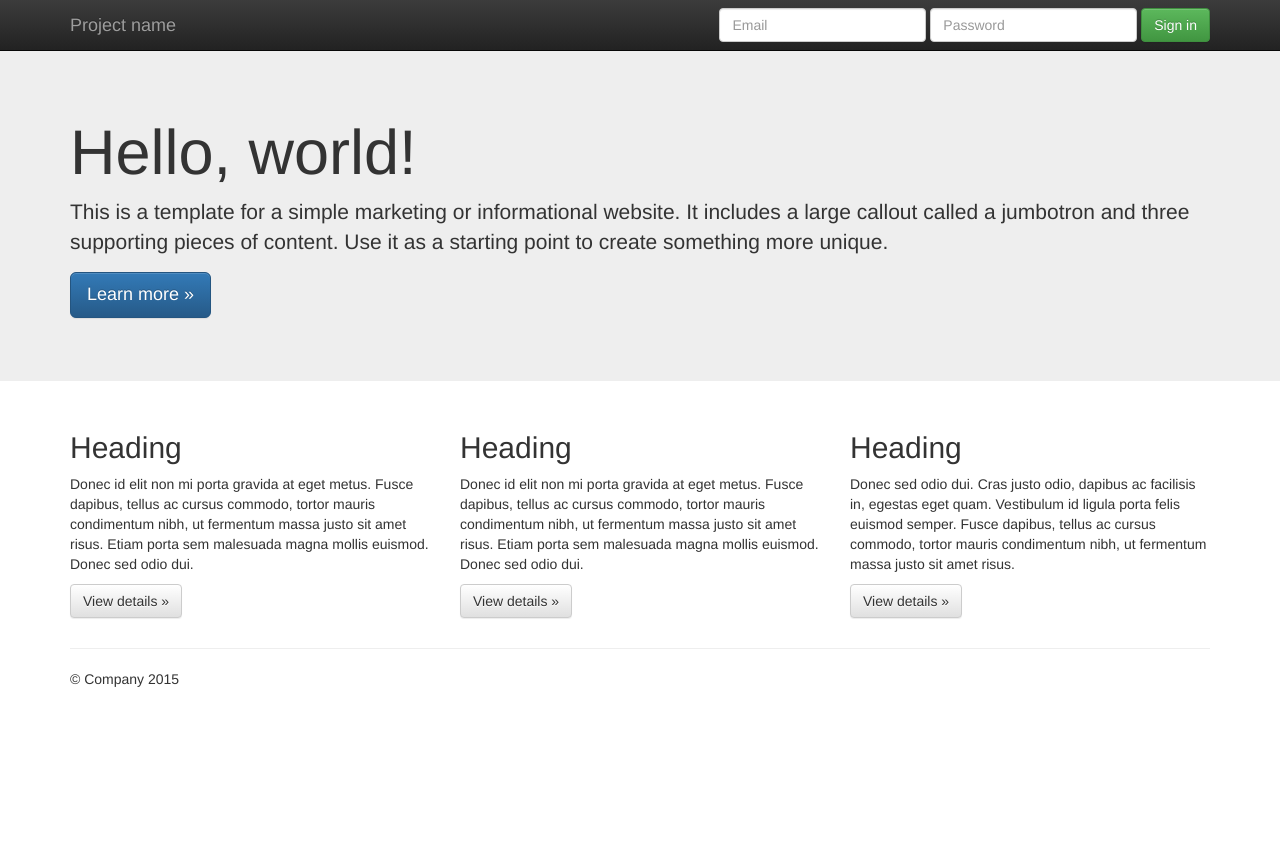
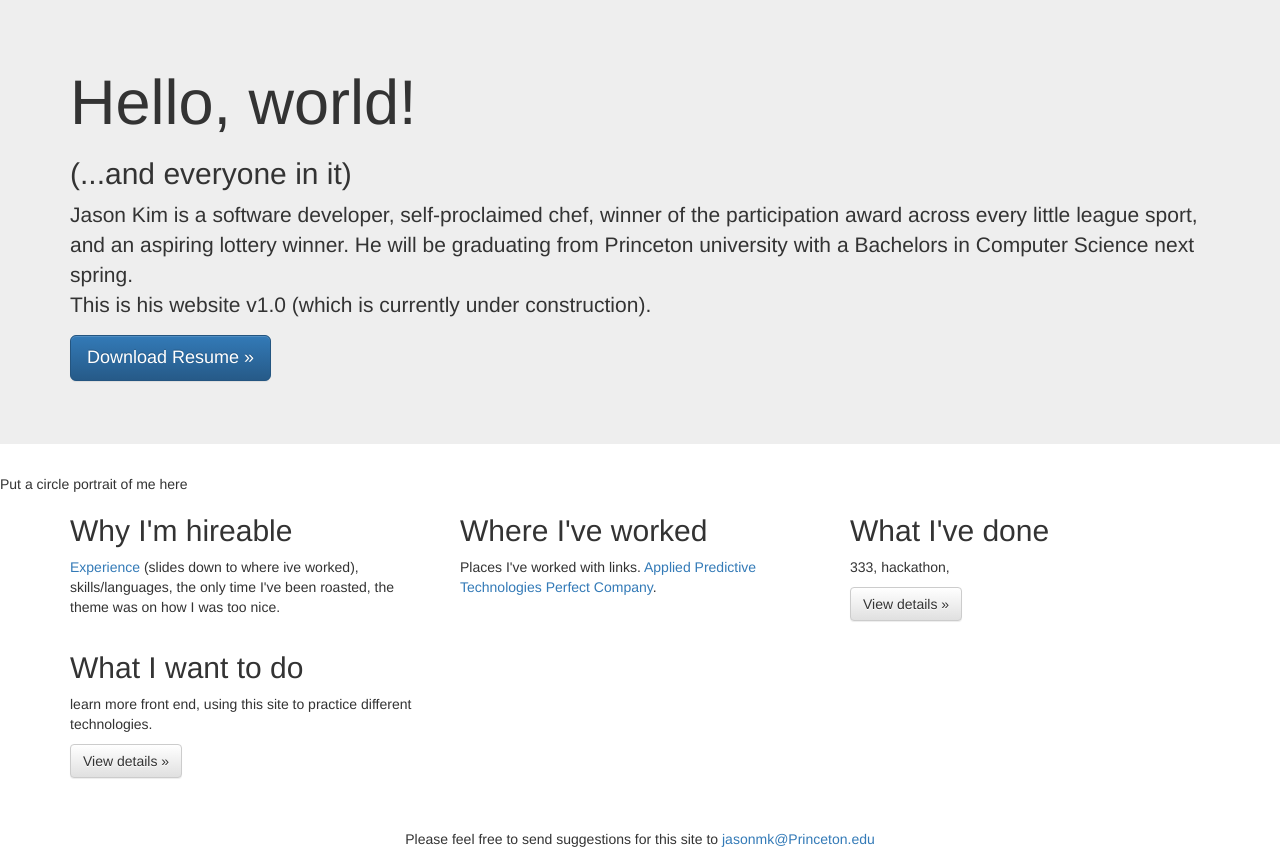
Before and after one commit to Jasonmk47/Website, a plain HTML site: page index.html in a window 1280 px wide. Before the commit the page ends 800 px from the top, so only its background shows below. Drawn offline with Linux system fonts and the light colour scheme.

Commit message:
Add preliminary content

```diff
--- a/content/css/main.css
+++ b/content/css/main.css
@@ -1,4 +1,25 @@
+html {
+	height: 100%;
+}
+
 body {
-    padding-top: 50px;
-    padding-bottom: 20px;
+	height: 100%;
 }
+
+
+.inner-content{
+	height: 100%;
+	display: flex;
+	flex-direction: column;
+}
+
+.content{
+	flex: 1;
+}
+
+footer {
+	padding-right: 15px;
+    padding-left: 15px;
+    margin-right: auto;
+    margin-left: auto;
+}
--- a/index.html
+++ b/index.html
@@ -3,7 +3,7 @@
     <head>
         <meta charset="utf-8">
         <meta http-equiv="X-UA-Compatible" content="IE=edge,chrome=1">
-        <title></title>
+        <title>Jason Kim</title>
         <meta name="description" content="">
         <meta name="viewport" content="width=device-width, initial-scale=1">
         <link rel="apple-touch-icon" href="content/img/apple-touch-icon.png">
@@ -15,66 +15,55 @@
         <script src="scripts/modernizr-2.8.3-respond-1.4.2.min.js"></script>
     </head>
     <body>
-    <nav class="navbar navbar-inverse navbar-fixed-top" role="navigation">
-      <div class="container">
-        <div class="navbar-header">
-          <button type="button" class="navbar-toggle collapsed" data-toggle="collapse" data-target="#navbar" aria-expanded="false" aria-controls="navbar">
-            <span class="sr-only">Toggle navigation</span>
-            <span class="icon-bar"></span>
-            <span class="icon-bar"></span>
-            <span class="icon-bar"></span>
-          </button>
-          <a class="navbar-brand" href="#">Project name</a>
-        </div>
-        <div id="navbar" class="navbar-collapse collapse">
-          <form class="navbar-form navbar-right" role="form">
-            <div class="form-group">
-              <input type="text" placeholder="Email" class="form-control">
-            </div>
-            <div class="form-group">
-              <input type="password" placeholder="Password" class="form-control">
-            </div>
-            <button type="submit" class="btn btn-success">Sign in</button>
-          </form>
-        </div><!--/.navbar-collapse -->
-      </div>
-    </nav>
 
-    <!-- Main jumbotron for a primary marketing message or call to action -->
+    <div class="inner-content">
       <div class="jumbotron">
-      <div class="container">
-        <h1>Hello, world!</h1>
-        <p>This is a template for a simple marketing or informational website. It includes a large callout called a jumbotron and three supporting pieces of content. Use it as a starting point to create something more unique.</p>
-        <p><a class="btn btn-primary btn-lg" href="#" role="button">Learn more &raquo;</a></p>
+        <div id="summary" class="container">
+          <h1>Hello, world!</h1><h2>(...and everyone in it)</h2>
+            <p>Jason Kim is a software developer, self-proclaimed chef, winner of the participation award across every little league sport, and an aspiring lottery winner.
+            He will be graduating from Princeton university with a Bachelors in Computer Science next spring.
+
+            <br />
+          This is his website v1.0 (which is currently under construction).
+          </p>
+          <p><a class="btn btn-primary btn-lg" href="#" role="button">Download Resume &raquo;</a></p>
         </div>
       </div>
 
-    <div class="container">
-      <!-- Example row of columns -->
+      <div class="portrait">Put a circle portrait of me here</div>
+
+      <div class="container content">
         <div class="row">
           <div class="col-md-4">
-          <h2>Heading</h2>
-          <p>Donec id elit non mi porta gravida at eget metus. Fusce dapibus, tellus ac cursus commodo, tortor mauris condimentum nibh, ut fermentum massa justo sit amet risus. Etiam porta sem malesuada magna mollis euismod. Donec sed odio dui. </p>
+            <h2>Why I'm hireable</h2>
+            <p> <a>Experience</a> (slides down to where ive worked), skills/languages, the only time I've been roasted, the theme was on how I was too nice. </p>
+          </div>
+          <div class="col-md-4">
+            <h2>Where I've worked</h2>
+            <p>Places I've worked with links.
+              <a href="https://www.predictivetechnologies.com/">Applied Predictive Technologies</a>
+              <a href="https://makeitperfectly.com/">Perfect Company</a>.
+            </p>
+          </div>
+          <div class="col-md-4">
+            <h2>What I've done</h2>
+            <p> 333, hackathon,  </p>
             <p><a class="btn btn-default" href="#" role="button">View details &raquo;</a></p>
           </div>
           <div class="col-md-4">
-          <h2>Heading</h2>
-          <p>Donec id elit non mi porta gravida at eget metus. Fusce dapibus, tellus ac cursus commodo, tortor mauris condimentum nibh, ut fermentum massa justo sit amet risus. Etiam porta sem malesuada magna mollis euismod. Donec sed odio dui. </p>
+            <h2>What I want to do</h2>
+            <p> learn more front end, using this site to practice different technologies.  </p>
             <p><a class="btn btn-default" href="#" role="button">View details &raquo;</a></p>
           </div>
-        <div class="col-md-4">
-          <h2>Heading</h2>
-          <p>Donec sed odio dui. Cras justo odio, dapibus ac facilisis in, egestas eget quam. Vestibulum id ligula porta felis euismod semper. Fusce dapibus, tellus ac cursus commodo, tortor mauris condimentum nibh, ut fermentum massa justo sit amet risus.</p>
-          <p><a class="btn btn-default" href="#" role="button">View details &raquo;</a></p>
+
+      </div> <!-- /container -->
         </div>
-      </div>
-
         <hr>
 
         <footer>
-        <p>&copy; Company 2015</p>
+          <p>Please feel free to send suggestions for this site to <a href="mailto:jasonmk@princeton.edu">jasonmk@Princeton.edu</a></p>
         </footer>
-    </div> <!-- /container -->
+    </div> <!-- inner content -->
 	    <script src="scripts/jquery-1.11.2.min.js"></script>
 	    <script src="scripts/bootstrap/bootstrap.min.js"></script>
       <script src="scripts/main.js"></script>
```
Lines whose indentation alone changed are shown as unchanged.
